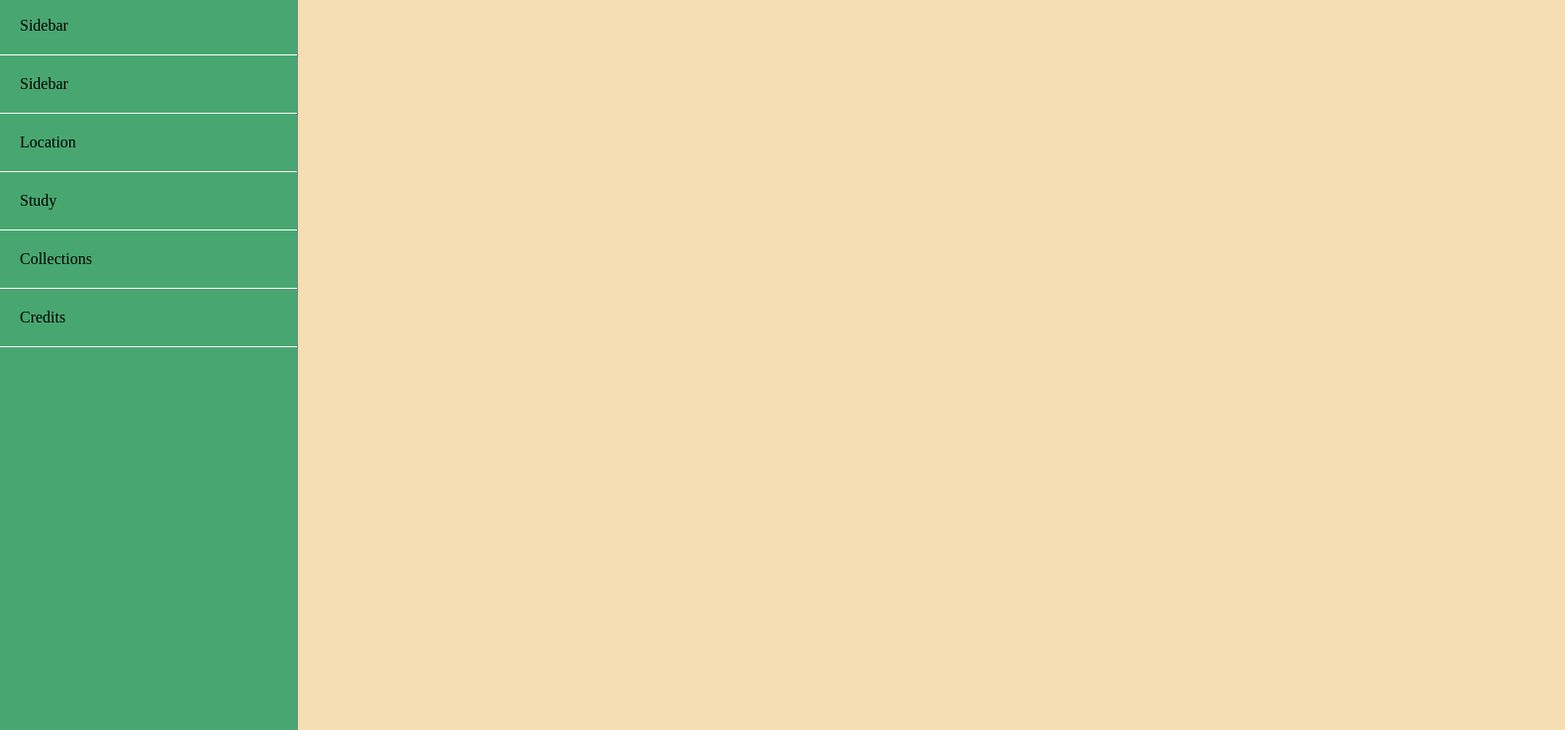
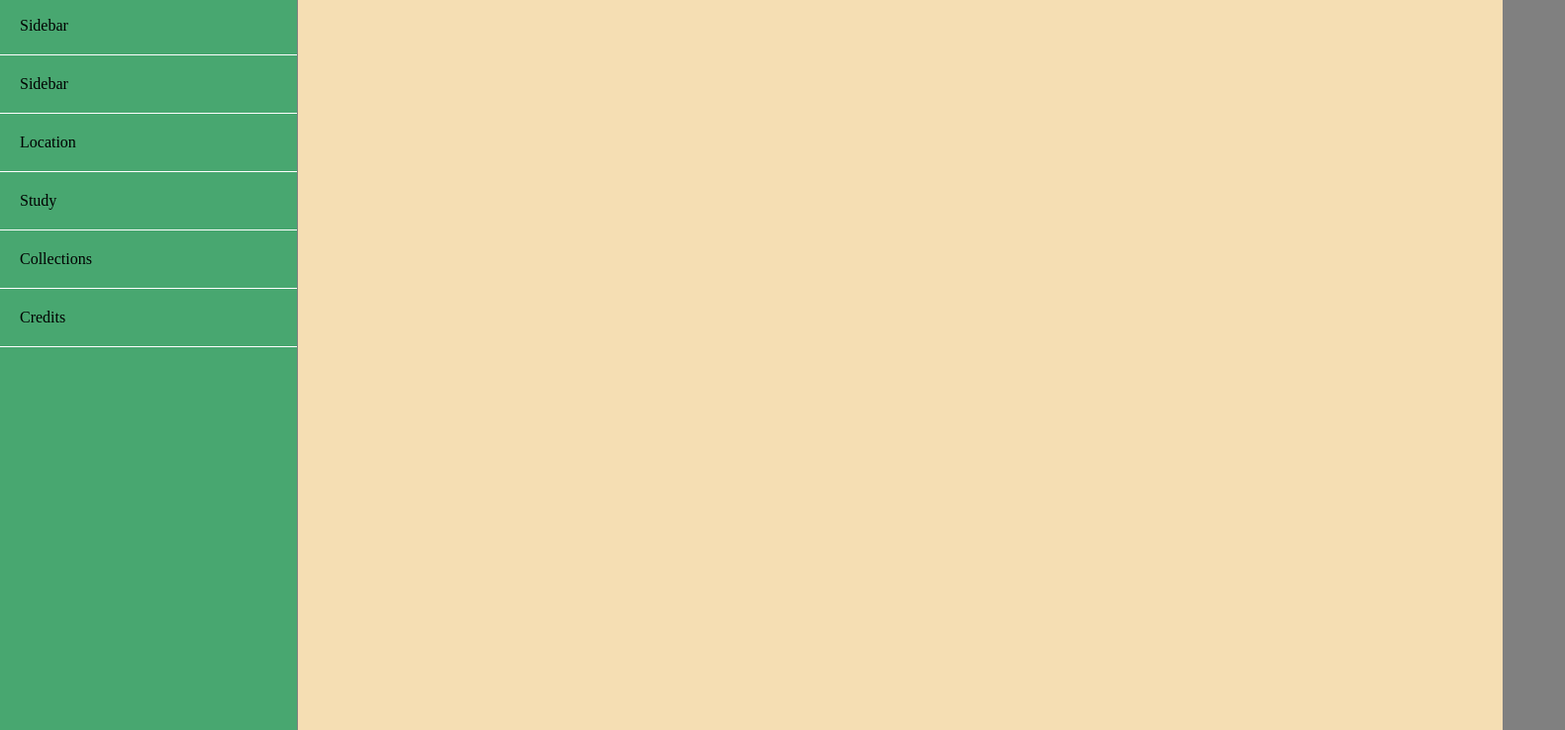
Before and after one commit to Myfathers/leftmenu, a plain HTML site: page index2.html in a window 1280 px wide. Shown: the part 62-800 px from the top of the page at 99% size, 1581 px wide, since content can reach past the window. Drawn offline with nearby package versions, Linux system fonts and the light colour scheme.

Commit message:
第三次修改

```diff
--- a/index2.html
+++ b/index2.html
@@ -59,7 +59,7 @@
         /* top: 0; */
         margin: 0;
         padding: 0;
-        width: 100%;
+        width: 1217px;
         height: 100%;
         background: wheat;
         left: 301px;
```
